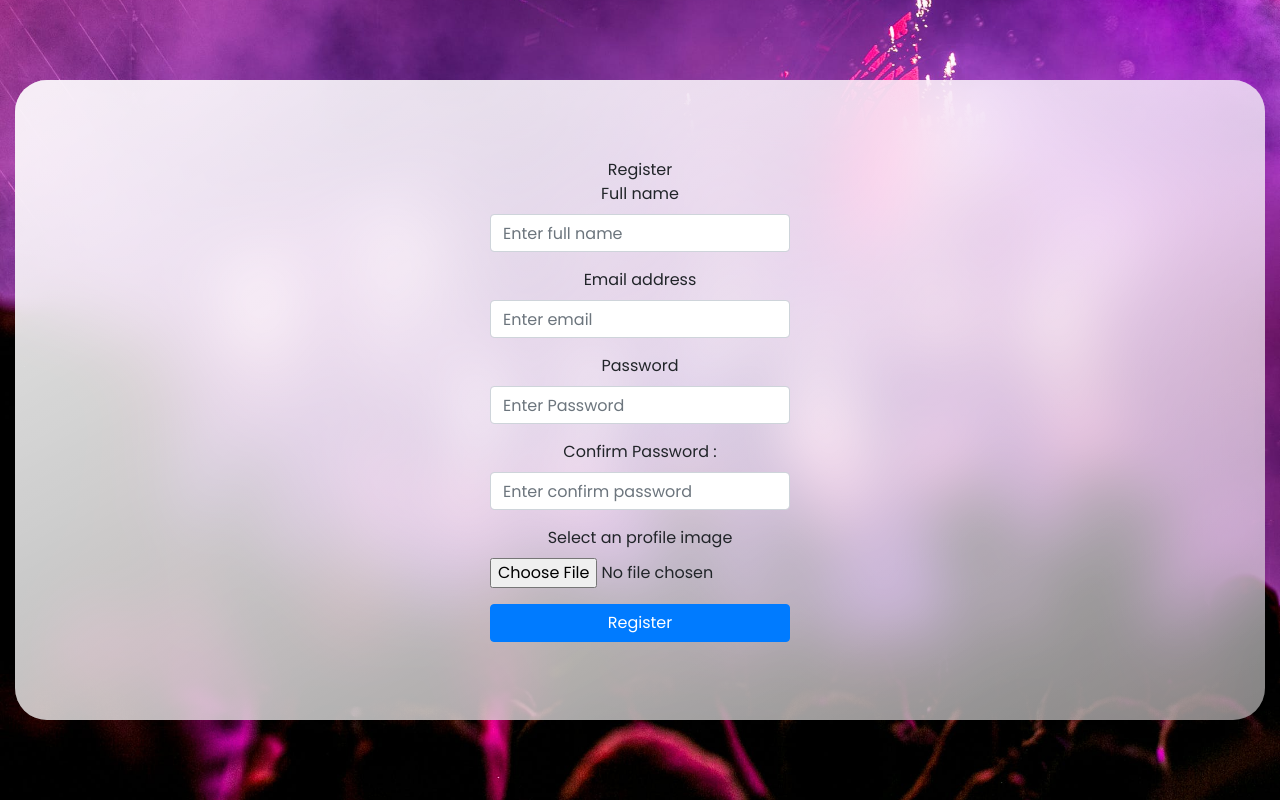
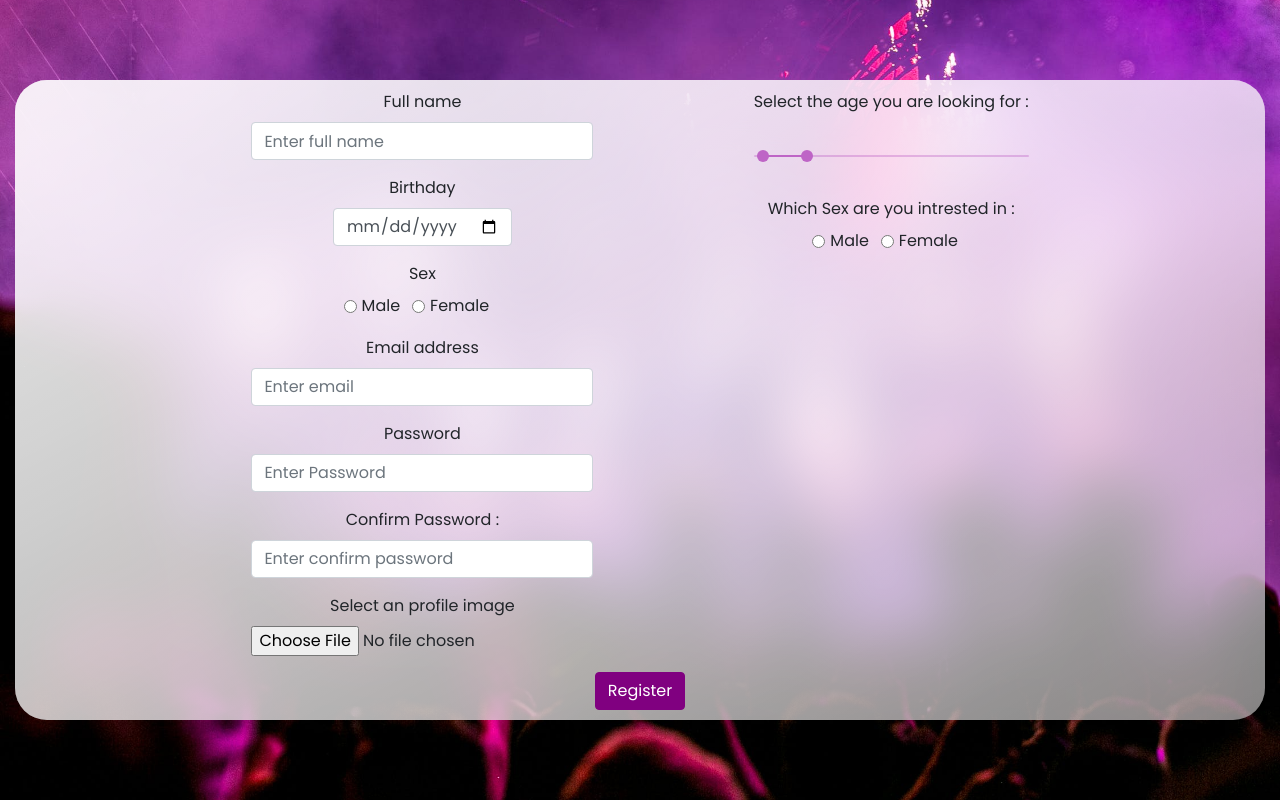
Before and after one commit to Pf0n1X/MiniSolMate, a React (Create React App) app in the folder Client/React/mini-solmate/: page /register in a window 1280 px wide. Built offline with nearby package versions, Linux system fonts and the light colour scheme.

Commit message:
Register Finish

```diff
--- a/Client/React/mini-solmate/src/routes/Register.js
+++ b/Client/React/mini-solmate/src/routes/Register.js
@@ -1,23 +1,98 @@
-import React, { useState } from "react";
-import { Form, Button } from "react-bootstrap";
+import React, { useState, useEffect, useContext } from "react";
+import { Form, Button, Row, Col } from "react-bootstrap";
+import "../styles/Register.css";
+import axios from "axios";
+import { Slider } from "@material-ui/core";
+import { userContext } from "../context/userContext";
 
-export default function Register() {
-  const [inputValues, setInput] = useState({});
+export default function Register({ setToken }) {
+  const [inputValues, setInput] = useState({
+    name: "",
+    birthday: new Date(),
+    sex: "",
+    password: "",
+    confirm_password: "",
+    picture: "",
+    interestedAgeMin: "",
+    interestedAgeMax: "",
+    ageRange: [20, 30],
+    interestedSex: "",
+  });
   const [errors, setErrors] = useState({});
+  const { dispatch } = useContext(userContext);
 
   function handleChange(e) {
+    if (e.target.name === "picture") {
+      setInput((prevState) => ({
+        ...prevState, // keep all other key-value pairs
+        [e.target.name]: e.target.files[0].name, // update the value of specific key
+        pictureFile: e.target.files[0],
+      }));
+    } else {
       setInput((prevState) => ({
         ...prevState, // keep all other key-value pairs
         [e.target.name]: e.target.value, // update the value of specific key
       }));
+    }
+  }
+
+  function handleRangeChange(e) {
+    setInput((prevState) => ({
+      ...prevState, // keep all other key-value pairs
+      ageRange: e, // update the value of specific key
+      interestedAgeMin: e[0],
+      interestedAgeMax: e[1],
+    }));
     console.log(inputValues);
   }
-  function handleSubmit(event) {
-    event.preventDefault();
+
+  async function uploadPic(credentials, token) {
+    const formData = new FormData();
+
+    formData.append("myImage", credentials.pictureFile);
+    formData.append("userId", credentials.email);
+
+    const config = {
+      headers: {
+        "content-type": "multipart/form-data",
+      },
+    };
+    axios.defaults.headers.common["Authorization"] = "Bearer " + token;
+    axios
+      .post("http://localhost:3001/user/uploadProfile", formData, config)
+      .then((response) => {
+        return response;
+      })
+      .catch((error) => alert(JSON.stringify(error)));
+  }
+  async function RegisterUser(credentials) {
+    console.log(credentials);
+
+    credentials.firstName = credentials.name.split(" ").slice(0, -1).join(" ");
+    credentials.lastName = credentials.name.split(" ").slice(-1).join(" ");
+    await axios
+      .post("http://localhost:3001/user/register", credentials, {
+        headers: { "Content-Type": "application/json" },
+      })
+      .then((response) => {
+        var res = uploadPic(credentials, response.data.token);
+        setToken(response.data.token);
+        dispatch({ type: "SET_USER", payload: response.data.user });
+      })
+      .catch((err) => {
+        alert(JSON.stringify(err));
+      });
+  }
+
+
+
+  const handleSubmit = async (e) => {
+    e.preventDefault();
 
     if (validate()) {
+      const res = await RegisterUser(inputValues);
     }
-  }
+  };
 
   function validate() {
     let input = inputValues;
@@ -52,10 +127,19 @@ export default function Register() {
       isValid = false;
       errors["confirm_password"] = "Please enter your confirm password.";
     }
+    if (!input["sex"]) {
+      isValid = false;
+      errors["sex"] = "Please enter your sex.";
+    }
 
-    if (!input["file"]) {
+    if (!input["birthday"]) {
       isValid = false;
-      errors["file"] = "Please choose profile pic.";
+      errors["birthday"] = "Please enter your birthday.";
+    }
+
+    if (!input["picture"]) {
+      isValid = false;
+      errors["picture"] = "Please choose profile pic.";
     }
 
     if (
@@ -74,14 +158,30 @@ export default function Register() {
 
     return isValid;
   }
-
   return (
     <div className="login-container">
-      <div class="line-text">Register</div>
-      <Form onSubmit={handleSubmit}>
+      {/* <div className="line-text">Register</div> */}
+      <Form onSubmit={handleSubmit} style={{ width: "75%" }}>
+        <div
+          style={{
+            display: "flex",
+            flexDirection: "row",
+            justifyContent: "space-around",
+          }}
+        >
+          <div
+            style={{
+              height: "100%",
+              display: "flex",
+              flexDirection: "column",
+              justifyContent: "center",
+              alignItems: "center",
+            }}
+          >
             <Form.Group controlId="name">
               <Form.Label>Full name</Form.Label>
               <Form.Control
+                size="md"
                 type="text"
                 name="name"
                 placeholder="Enter full name"
@@ -93,9 +193,55 @@ export default function Register() {
                 {errors["name"]}
               </Form.Control.Feedback>
             </Form.Group>
+            <Form.Group controlId="birthday">
+              <Form.Label>Birthday</Form.Label>
+              <Form.Control
+                type="date"
+                name="birthday"
+                placeholder="Enter birthday"
+                value={inputValues.birthday}
+                isInvalid={errors["birthday"]}
+                onChange={(e) => handleChange(e)}
+              />
+              <Form.Control.Feedback type="invalid">
+                {errors["birthday"]}
+              </Form.Control.Feedback>
+            </Form.Group>
+            <fieldset>
+              <Form.Group controlId="sex">
+                <Form.Label>Sex</Form.Label>
+                <div>
+                  <Form.Check
+                    inline
+                    isInvalid={errors["sex"]}
+                    value={0}
+                    onChange={(e) => handleChange(e)}
+                    type="radio"
+                    label="Male"
+                    name="sex"
+                    id="sex"
+                  />
+                  <Form.Check
+                    value={1}
+                    onChange={(e) => handleChange(e)}
+                    isInvalid={errors["sex"]}
+                    inline
+                    type="radio"
+                    label="Female"
+                    name="sex"
+                    id="sex"
+                  />
+                </div>
+                <Form.Control.Feedback type="invalid">
+                  {errors["sex"]}
+                </Form.Control.Feedback>
+              </Form.Group>
+            </fieldset>
+
             <Form.Group controlId="email">
               <Form.Label>Email address</Form.Label>
               <Form.Control
+                size="md"
                 type="email"
                 name="email"
                 placeholder="Enter email"
@@ -110,6 +256,7 @@ export default function Register() {
             <Form.Group controlId="formPassword">
               <Form.Label>Password</Form.Label>
               <Form.Control
+                size="md"
                 type="password"
                 name="password"
                 placeholder="Enter Password"
@@ -122,8 +269,9 @@ export default function Register() {
               </Form.Control.Feedback>
             </Form.Group>
             <Form.Group controlId="formConfirmPassword">
-          <Form.Label>Confirm Password :</Form.Label>
+              <Form.Label size="md">Confirm Password :</Form.Label>
               <Form.Control
+                size="md"
                 type="password"
                 name="confirm_password"
                 class="form-control"
@@ -138,14 +286,82 @@ export default function Register() {
             </Form.Group>
             <Form.Group>
               <Form.File
+                size="md"
                 id="exampleFormControlFile1"
+                name="picture"
                 label="Select an profile image"
-            isInvalid={errors["file"]}
-            feedback={errors.file}
+                accept="image/png, image/jpeg"
+                isInvalid={errors["picture"]}
+                feedback={errors.picture}
                 onChange={(e) => handleChange(e)}
               />
             </Form.Group>
-        <Button variant="primary" type="submit" class="btn btn-success">
+          </div>
+          <div style={{ height: "100%" }}>
+            <Form.Group controlId="formConfirmPassword">
+              <Form.Label size="md">
+                Select the age you are looking for :
+              </Form.Label>
+              <div style={{ marginTop: 20, marginBottom: 20 }}>
+                <Slider
+                  style={{
+                    root: {
+                      minWidth: 300,
+                      maxWidth: 400,
+                    },
+                  }}
+                  onChange={(e, val) => handleRangeChange(val)}
+                  aria-labelledby="track-inverted-range-slider"
+                  getAriaValueText={() => "test"}
+                  defaultValue={5}
+                  value={inputValues.ageRange}
+                  valueLabelDisplay="auto"
+                  max={80}
+                  min={18}
+                />
+              </div>
+            </Form.Group>
+
+            <Form.Group controlId="sex">
+              <Form.Label>Which Sex are you intrested in :</Form.Label>
+              <div>
+                <Form.Check
+                  inline
+                  isInvalid={errors["interestedSex"]}
+                  value={0}
+                  onChange={(e) => handleChange(e)}
+                  type="radio"
+                  label="Male"
+                  name="interestedSex"
+                  id="interestedSex"
+                />
+                <Form.Check
+                  value={1}
+                  onChange={(e) => handleChange(e)}
+                  isInvalid={errors["interestedSex"]}
+                  inline
+                  type="radio"
+                  label="Female"
+                  name="interestedSex"
+                  id="interestedSex"
+                />
+              </div>
+              <Form.Control.Feedback type="invalid">
+                {errors["interestedSex"]}
+              </Form.Control.Feedback>
+            </Form.Group>
+          </div>
+        </div>
+        <Button
+          style={{
+            backgroundColor: "purple",
+            alignSelf: "center",
+            borderColor: "purple",
+          }}
+          variant="primary"
+          type="submit"
+          class="btn btn-success"
+        >
           Register
         </Button>
       </Form>
--- /dev/null
+++ b/Client/React/mini-solmate/src/styles/Register.css
@@ -0,0 +1,13 @@
+.line-text {
+  position: relative;
+  display: inline-block;
+  font-weight: 800;
+  text-transform: uppercase;
+  font-style: italic;
+  color: transparent;
+  -webkit-text-stroke-width: 5.5;
+  -webkit-text-stroke-color: white;
+  white-space: nowrap;
+  text-shadow: 12px 15px #b2ca9d, 13px 16px #f0acac, 14px 17px #f0acac, 15px 18px #f0acac, 16px 19px #f0acac, 17px 20px #f0acac, 18px 21px #f0acac, 19px 22px #f0acac;
+}
+/*# sourceMappingURL=Register.css.map */
--- /dev/null
+++ b/Client/React/mini-solmate/src/styles/Register.scss
@@ -0,0 +1,37 @@
+$black: #2e2e2e;
+$cream: #fcfbf5;
+$green: #b2ca9d;
+$green-dark: #4d6638;
+$grey-light: #808080;
+$grey: #4f4f4f;
+$pink-light: #f8d8d8;
+$pink: #f0acac;
+$pink-dark: #835151;
+$white: #ffffff;
+
+.line-text {
+    // $extra-large: 11;
+    $stroke-width: 110 * 0.05;
+    position: relative;
+    display: inline-block;
+    // font-size: $extra-large;
+    font-weight: 800;
+    text-transform: uppercase;
+    font-style: italic;
+    color: transparent;
+    -webkit-text-stroke-width: $stroke-width;
+    -webkit-text-stroke-color: white;
+    white-space: nowrap;
+    $x: 12px;
+    $y: 15px;
+    $step: 1px;
+
+    text-shadow: $x $y $green,
+        $x + $step $y + $step $pink,
+        $x + $step * 2 $y + $step * 2 $pink,
+        $x + $step * 3 $y + $step * 3 $pink,
+        $x + $step * 4 $y + $step * 4 $pink,
+        $x + $step * 5 $y + $step * 5 $pink,
+        $x + $step * 6 $y + $step * 6 $pink,
+        $x + $step * 7 $y + $step * 7 $pink,
+}
```
Also changed, not shown: 1 other file (tests, documents, lock files or other folders). Lines whose indentation alone changed are shown as unchanged.
